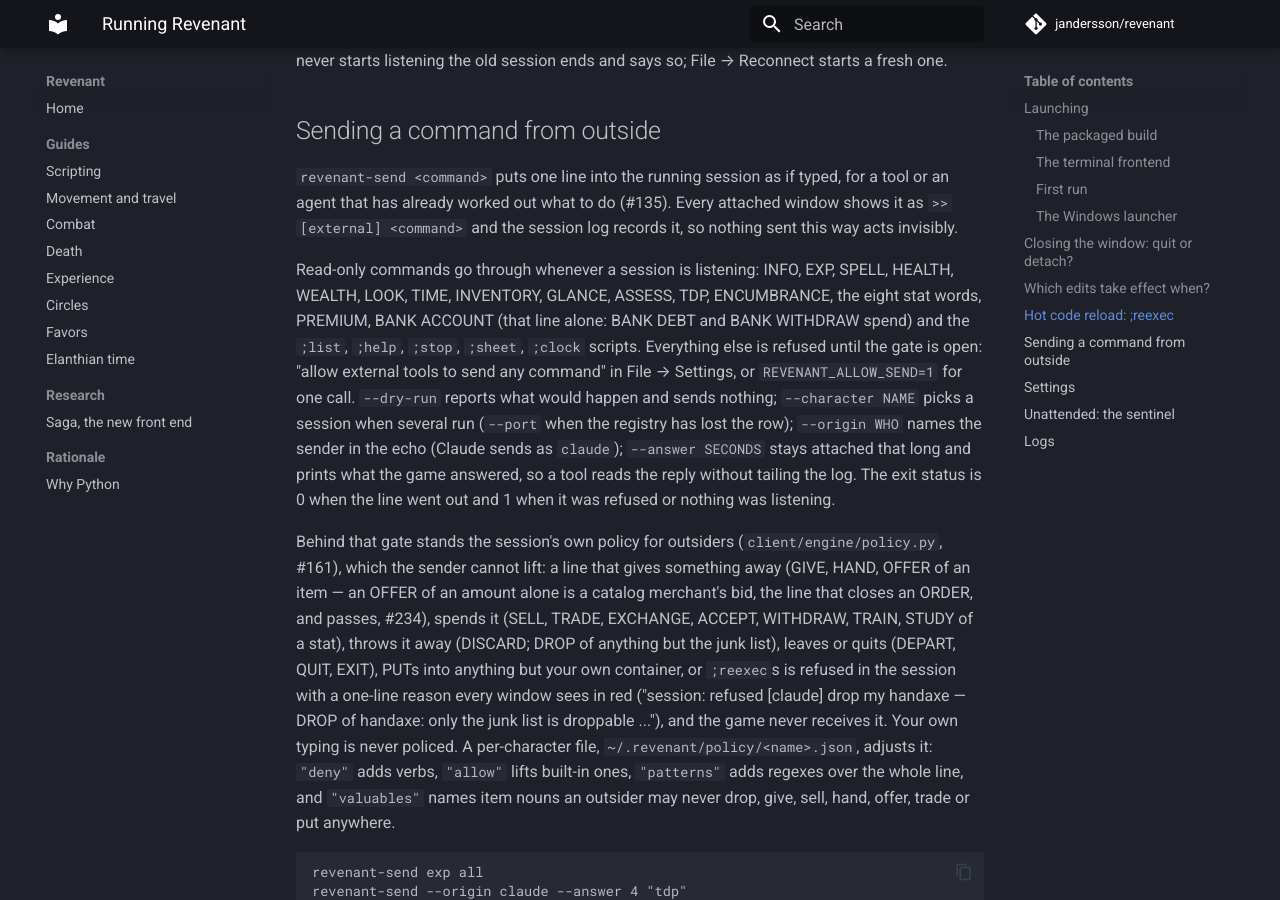
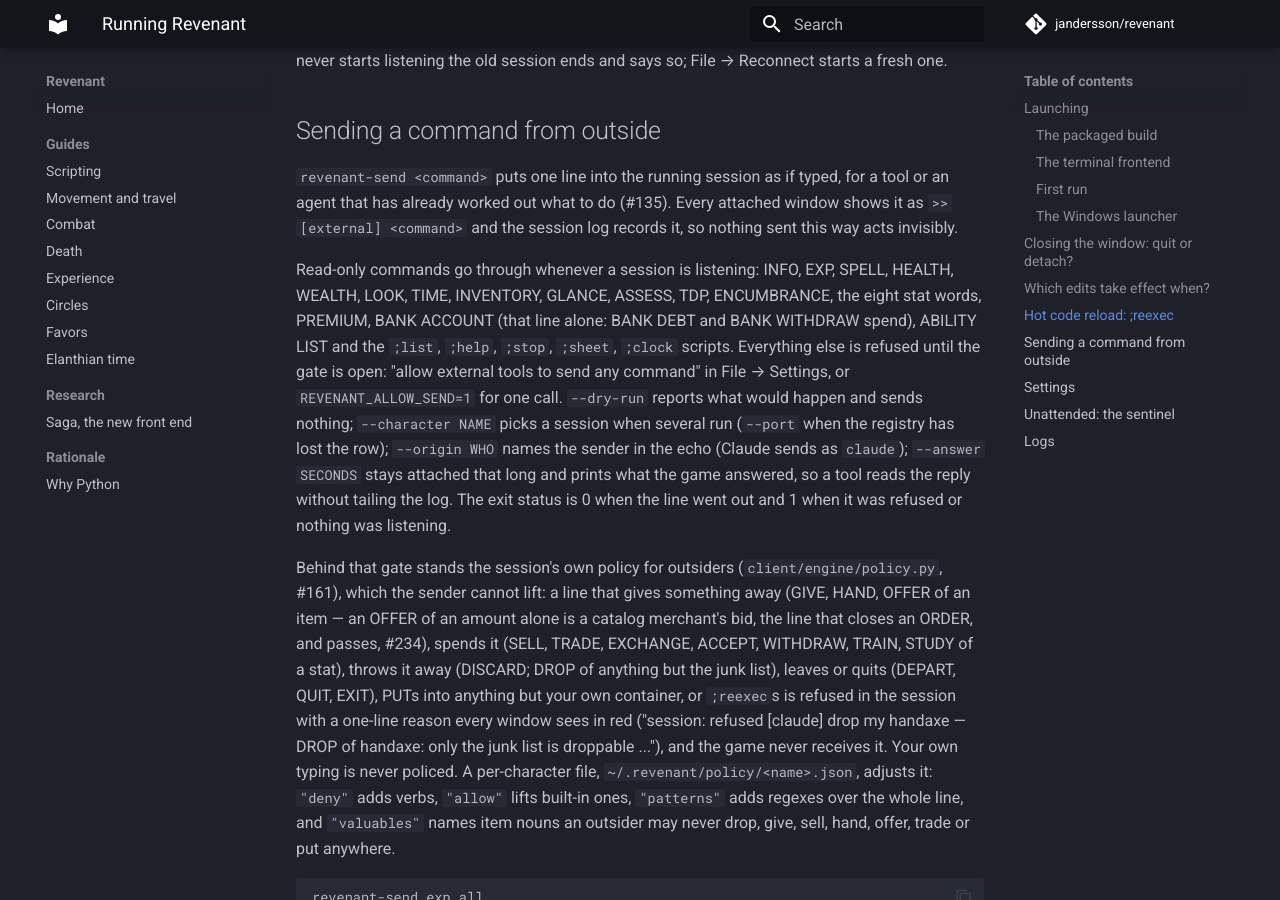
Before and after one commit to jandersson/revenant, an MkDocs documentation site: the page built from docs/running.md, in a window 1280 px wide and 900 px high, scrolled down 3736 px. Built offline with MkDocs 1.6.1 and Material for MkDocs 9.7.7, drawn with Linux system fonts in a browser that asks for light colours; comment, search, counter and statistics services are not loaded.

Commit message:
feat(send): ABILITY LIST passes the read-only allowlist
ABILITY LIST recalls a Barbarian's known berserks, forms, roars,
meditations and masteries and the guild training sessions left; it
costs no roundtime and changes nothing, but needed the gate open.
The whole line is allowlisted, not the verb, since ABILITY's other
forms have not been read.

Co-Authored-By: Claude Opus 5.5 <noreply@anthropic.com>

```diff
--- a/docs/running.md
+++ b/docs/running.md
@@ -71,7 +71,7 @@ the session log records it, so nothing sent this way acts invisibly.
 Read-only commands go through whenever a session is listening: INFO,
 EXP, SPELL, HEALTH, WEALTH, LOOK, TIME, INVENTORY, GLANCE, ASSESS,
 TDP, ENCUMBRANCE, the eight stat words, PREMIUM, BANK ACCOUNT (that
-line alone: BANK DEBT and BANK WITHDRAW spend) and the `;list`,
+line alone: BANK DEBT and BANK WITHDRAW spend), ABILITY LIST and the `;list`,
 `;help`, `;stop`, `;sheet`, `;clock` scripts. Everything
 else is refused until the gate is open: "allow external tools to send
 any command" in File → Settings, or `REVENANT_ALLOW_SEND=1` for one
```
Also changed, not shown: .claude/skills/drive/SKILL.md (+1 -1 lines), 2 other files.
